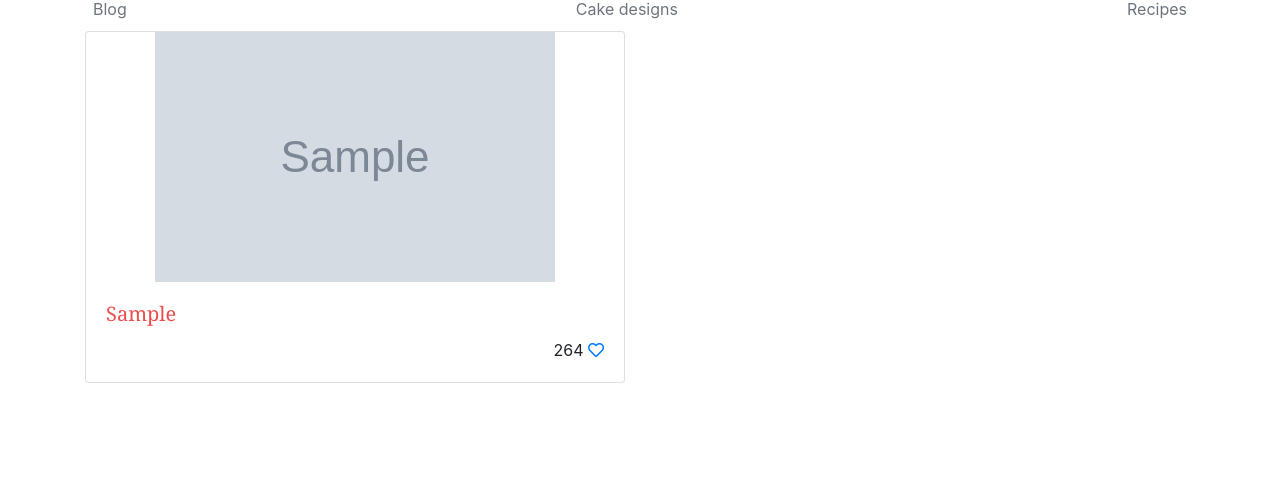
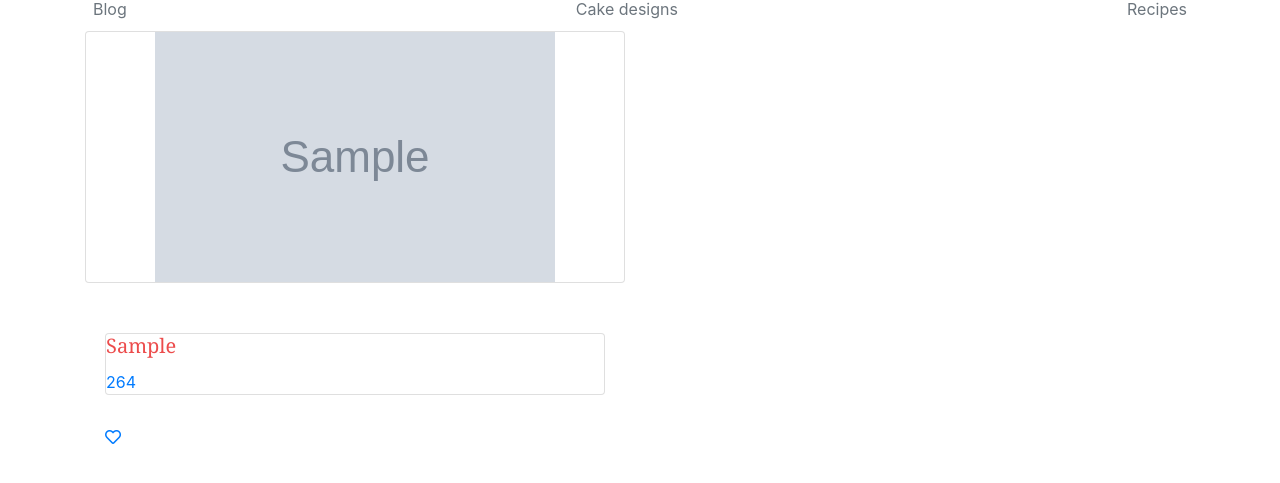
Before and after one commit to irieljm/irieljm.github.io, a Flask app: page / in a window 1280 px wide. Shown: the part 137-620 px from the top of the page. Run offline with Flask 2, Linux system fonts and the light colour scheme; grey boxes marked "Sample" are stand-in pictures; a database or web service that is not in the repository returns one stand-in record (values such as "Sample title"); data that the repository does not hold is empty; some libraries are stand-ins or nearby versions.

Commit message:
page-containers + start of recipe page

```diff
--- a/app/static/css/beejo.css
+++ b/app/static/css/beejo.css
@@ -10,6 +10,10 @@ h1, h2, h3, h4, h5, h6 {
 .header-container header .header-title a {
     color: inherit;
     text-decoration: inherit;
+}
+
+.page-container {
+    margin-top: 30px;
 }
 
 @media (min-width: 992px){
@@ -38,7 +42,7 @@ h1, h2, h3, h4, h5, h6 {
 
 
 .cake_designs .card {
-    margin-top: 30px;
+    margin-bottom: 30px;
 }
 
 .cake_designs .card-img-top {
--- a/app/templates/cake_designs.html
+++ b/app/templates/cake_designs.html
@@ -6,18 +6,18 @@ Cake Designs
 
 {% block content %}
 
-<div class="container cake_designs">
+<div class="container page-container cake_designs">
     <div class="row">
     {% for cake in cakes %}
     <div class="col-md-6">
-        <div class="card">
+        <a class="card" href="{{ url_for('get_recipe', idMeal=cake['idMeal']) }}">
             <img src="{{ cake['strMealThumb'] }}" class="card-img-top img-fluid"
                  alt="{{ cake['strMeal'] }}">
             <div class="card-body">
                 <h5 class="card-title">{{ cake['strMeal'] }}</h5>
                 <span class="float-right">264 <a href="#"><i class="far fa-heart"></i></a></span>
             </div>
-        </div>
+        </a>
     </div>
     {% endfor %}
     </div>
--- a/app/views.py
+++ b/app/views.py
@@ -2,6 +2,12 @@ from flask import Flask, render_template, url_for, request, render_template_stri
 from app import app
 import requests, json
 
+
+@app.route('/recipe/<idMeal>')
+def get_recipe(idMeal):
+	url = "https://www.themealdb.com/api/json/v1/1/lookup.php?i=" + idMeal
+	cake = requests.get(url).json().get("meals", [{}])[0]
+	return render_template("recipe.html", cake=cake)
 
 @app.route('/')
 def index():
```
Also changed, not shown: app/templates/recipe.html (added, +14 -0 lines).
